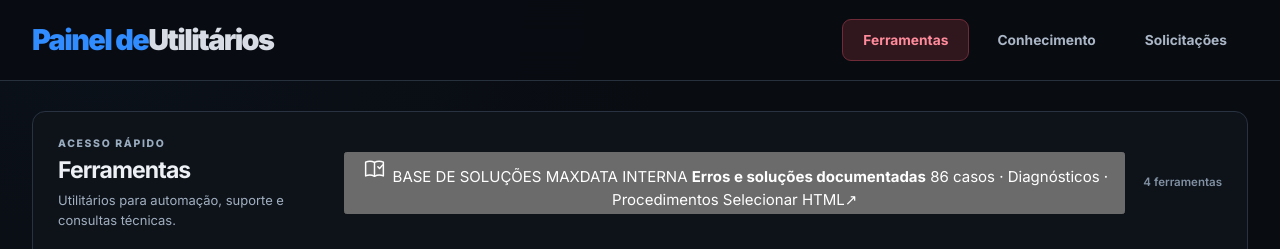
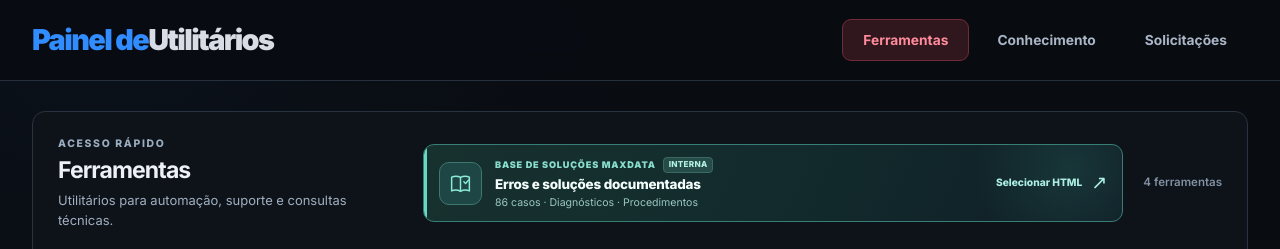
Before and after one commit to caio-csar/Caio-Data, a website: page index.html in a window 1280 px wide. Shown: the top 249 px of the page. Drawn offline with Linux system fonts and the light colour scheme.

Commit message:
Adiciona atalho destacado da base interna sem publicar dados do suporte

```diff
--- a/styles.css
+++ b/styles.css
@@ -577,3 +577,81 @@ button,a { -webkit-tap-highlight-color:transparent; }
 @media(prefers-reduced-motion:reduce) {
  .lower-workspace .knowledge-card:hover,.lower-workspace .request-item:hover {transform:none;}
 }
+
+/* Atalho da base privada no espaço livre do cabeçalho Ferramentas. */
+#ferramentas .section-heading {
+  display:grid;
+  grid-template-columns:minmax(255px, 345px) minmax(340px, 1fr) auto;
+  align-items:center;
+  column-gap:20px;
+}
+#ferramentas .section-heading-text { min-width:0; }
+#ferramentas .section-count { text-align:right; }
+.knowledge-feature-shell { min-width:0; width:100%; }
+.knowledge-feature {
+  width:100%;
+  min-height:78px;
+  display:flex;
+  align-items:center;
+  gap:13px;
+  padding:12px 15px;
+  color:#eafaf6;
+  background:linear-gradient(114deg,#17312f 0%,#122a2c 55%,#101e26 100%);
+  border:1px solid #387e76;
+  border-radius:11px;
+  text-align:left;
+  cursor:pointer;
+  position:relative;
+  isolation:isolate;
+  overflow:hidden;
+  transition:border-color .18s, background .18s, box-shadow .18s;
+}
+.knowledge-feature:before {
+  content:"";position:absolute;z-index:0;left:0;top:0;bottom:0;
+  width:3px;background:#67d9c2;
+}
+.knowledge-feature:after {
+  content:"";position:absolute;z-index:0;right:-50px;top:-65px;width:200px;height:180px;
+  background:radial-gradient(circle,rgba(72,196,174,.13),transparent 72%);pointer-events:none;
+}
+.knowledge-feature>* {z-index:1;position:relative;}
+.knowledge-feature:hover { border-color:#72d9c7;box-shadow:0 0 0 1px rgba(90,208,188,.13),0 7px 24px rgba(0,0,0,.18); }
+.knowledge-feature:focus-visible { outline:2px solid #a3f0df;outline-offset:3px; }
+.knowledge-feature-icon {
+  width:43px;height:43px;display:grid;place-items:center;flex:none;
+  color:#8debd5;background:#1d4644;border:1px solid #3f7771;border-radius:10px;
+}
+.knowledge-feature-main { display:flex;flex-direction:column;min-width:0;gap:3px;flex:1; }
+.knowledge-feature-eyebrow {
+  display:flex;align-items:center;flex-wrap:wrap;gap:7px;
+  color:#88ddcc;font-size:.57rem;font-weight:850;letter-spacing:.09em;line-height:1.2;
+}
+.knowledge-feature-tag {
+  padding:2px 5px;border-radius:4px;font-size:.51rem;font-weight:800;letter-spacing:.03em;
+  background:#254c49;color:#b4f4e4;border:1px solid #3c6862;
+}
+.knowledge-feature-title { color:#f4fffc;font-weight:800;font-size:.84rem;line-height:1.25;letter-spacing:-.017em; }
+.knowledge-feature-meta { color:#9bc8c2;font-size:.66rem;line-height:1.25; }
+.knowledge-feature-action {
+  display:flex;align-items:center;justify-content:center;gap:9px;flex:none;
+  margin-left:auto;color:#adf0e3;
+}
+.knowledge-feature-action-label { font-size:.64rem;font-weight:750;white-space:nowrap; }
+.knowledge-feature-arrow { font-size:1.2rem;line-height:1; }
+.knowledge-feature.is-ready { border-color:#60bf9b; }
+.knowledge-feature.is-ready .knowledge-feature-tag { color:#b1f9cb; }
+@media(max-width:1180px) {
+  #ferramentas .section-heading { grid-template-columns:minmax(0,1fr) auto;row-gap:16px; }
+  #ferramentas .knowledge-feature-shell { grid-column:1/-1;grid-row:2; }
+}
+@media(max-width:700px) {
+  #ferramentas .section-heading { gap:12px; }
+  .knowledge-feature { padding:11px;gap:10px; }
+  .knowledge-feature-action-label {display:none;}
+  .knowledge-feature-icon {width:39px;height:39px;}
+  .knowledge-feature-title {font-size:.78rem;}
+  .knowledge-feature-meta {font-size:.62rem;}
+}
+@media(prefers-reduced-motion:reduce) {
+  .knowledge-feature { transition:none; }
+}
```
